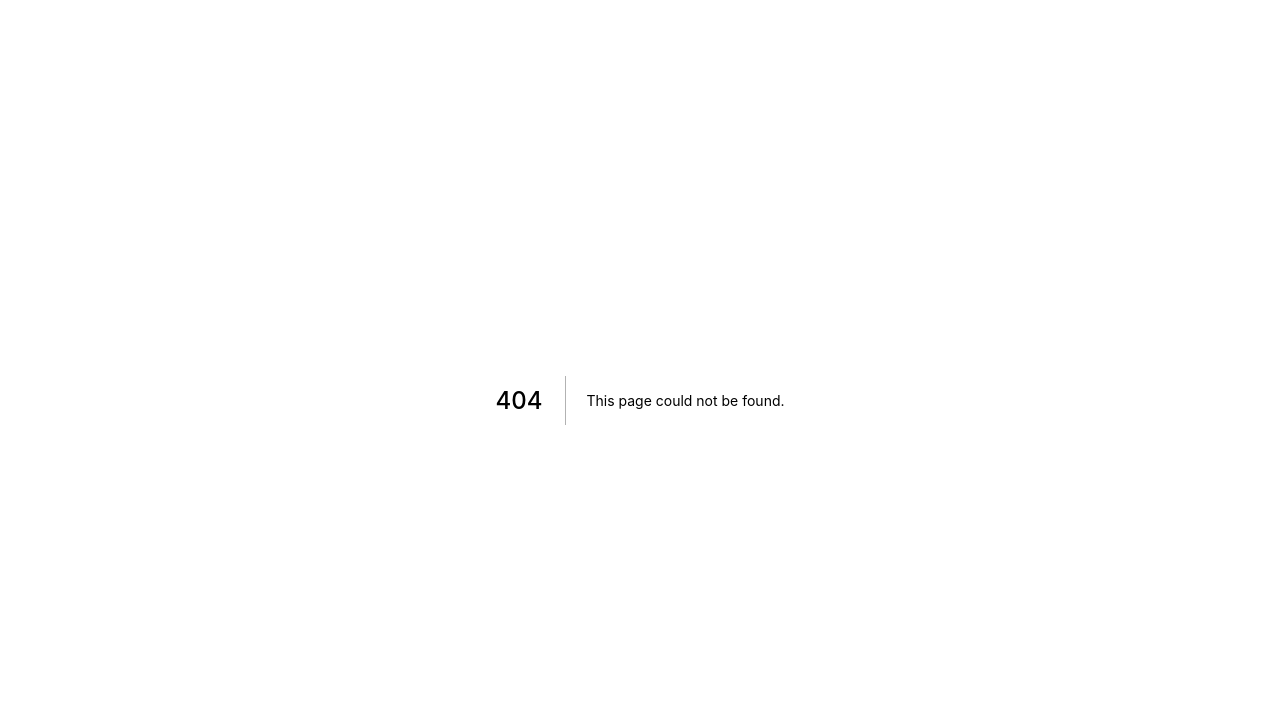
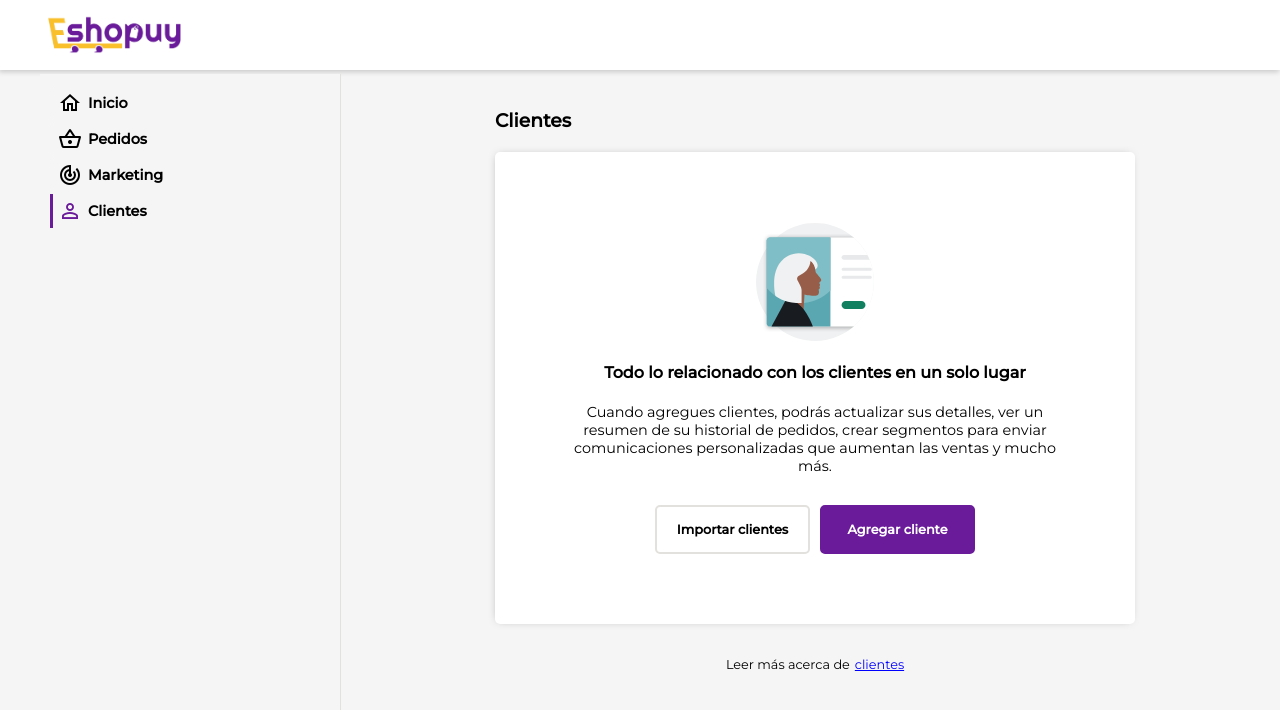
Before and after one commit to facundo3336/account-portal, a Next.js app: page /shop/customers in a window 1280 px wide. Before the commit this address had no page. Shown: the top 710 px of the page. Built offline with nearby package versions, Linux system fonts and the light colour scheme.

Commit message:
Create customers page
- Create customers page
-Change Info card component

```diff
--- a/components/Info-Card/Info-Card.module.scss
+++ b/components/Info-Card/Info-Card.module.scss
@@ -4,8 +4,10 @@
   padding: 20px 0;
 
   .infoCardButton {
-    max-width: 300px;
-    margin: 20px auto 0 auto;
+    max-width: 320px;
+    margin: 30px auto 0 auto;
+    display: flex;
+    gap: 10px;
   }
 
   p {
--- a/components/Info-Card/Info-Card.tsx
+++ b/components/Info-Card/Info-Card.tsx
@@ -6,17 +6,14 @@ interface Props {
   imageUrl: string;
   title: string;
   description: string;
-  buttonText: string;
-  onClick: () => void;
+  buttons: {
+    text: string;
+    onClick: () => void;
+    color: ButtonColor;
+  }[];
 }
 
-export const InfoCard = ({
-  imageUrl,
-  title,
-  description,
-  buttonText,
-  onClick,
-}: Props) => {
+export const InfoCard = ({ imageUrl, title, description, buttons }: Props) => {
   return (
     <Card size="info">
       <div className={styles.infoCard}>
@@ -27,9 +24,18 @@ export const InfoCard = ({
         <h4>{title}</h4>
         <p>{description}</p>
         <div className={styles.infoCardButton}>
-          <Button textSize="sm" onClick={onClick} color={ButtonColor.Primary}>
-            {buttonText}
-          </Button>
+          {buttons.map((button) => {
+            return (
+              <Button
+                key={button.text}
+                textSize="sm"
+                onClick={button.onClick}
+                color={button.color}
+              >
+                {button.text}
+              </Button>
+            );
+          })}
         </div>
       </div>
     </Card>
--- a/components/Sidebar/Sidebar.tsx
+++ b/components/Sidebar/Sidebar.tsx
@@ -36,6 +36,12 @@ export const Sidebar = ({ isOpen }: Props) => {
           icon={"track_changes"}
           itemName="Marketing"
         />
+        <SidebarItem
+          itemOptions={[]}
+          path="/shop/customers"
+          icon={"person_outline"}
+          itemName="Clientes"
+        />
       </div>
     </div>
   );
--- /dev/null
+++ b/pages/shop/customers/Customers.module.scss
@@ -0,0 +1,43 @@
+@import "../../../styles/colors.scss";
+
+.customers {
+  padding-top: 50px;
+
+  h3 {
+    padding: 0 20px;
+  }
+}
+
+.readMore {
+  display: flex;
+  align-items: center;
+  justify-content: center;
+  font-size: 0.8rem;
+
+  a {
+    color: blue;
+    margin-left: 5px;
+    text-decoration: underline;
+
+    &:hover {
+      color: map-get($colors, "lightBlue");
+    }
+  }
+}
+
+@media screen and (min-width: 1024px) {
+  .customers {
+    max-width: 700px;
+    padding-top: 10px;
+
+    h3 {
+      padding: 0;
+    }
+  }
+}
+
+@media screen and (min-width: 1340px) {
+  .customers {
+    max-width: 900px;
+  }
+}
--- /dev/null
+++ b/pages/shop/customers/index.tsx
@@ -0,0 +1,38 @@
+import { NextPage } from "next";
+import { InfoCard } from "../../../components/Info-Card/Info-Card";
+import { Layout } from "../../../components/Layout/Layout";
+import styles from "./Customers.module.scss";
+import { ButtonColor } from "../../../components/Button/Button";
+
+const Customers: NextPage = () => {
+  return (
+    <Layout>
+      <div className={styles.customers}>
+        <h3>Clientes</h3>
+        <InfoCard
+          title="Todo lo relacionado con los clientes en un solo lugar"
+          description="Cuando agregues clientes, podrás actualizar sus detalles, ver un resumen de su historial de pedidos, crear segmentos para enviar comunicaciones personalizadas que aumentan las ventas y mucho más."
+          imageUrl="/customer.svg"
+          buttons={[
+            {
+              text: "Importar clientes",
+              onClick: () => {},
+              color: ButtonColor.Grey,
+            },
+            {
+              text: "Agregar cliente",
+              onClick: () => {},
+              color: ButtonColor.Primary,
+            },
+          ]}
+        />
+        <div className={styles.readMore}>
+          <p>Leer más acerca de</p>
+          <a href="#">clientes</a>
+        </div>
+      </div>
+    </Layout>
+  );
+};
+
+export default Customers;
```
Also changed, not shown: public/customer.svg (added).
